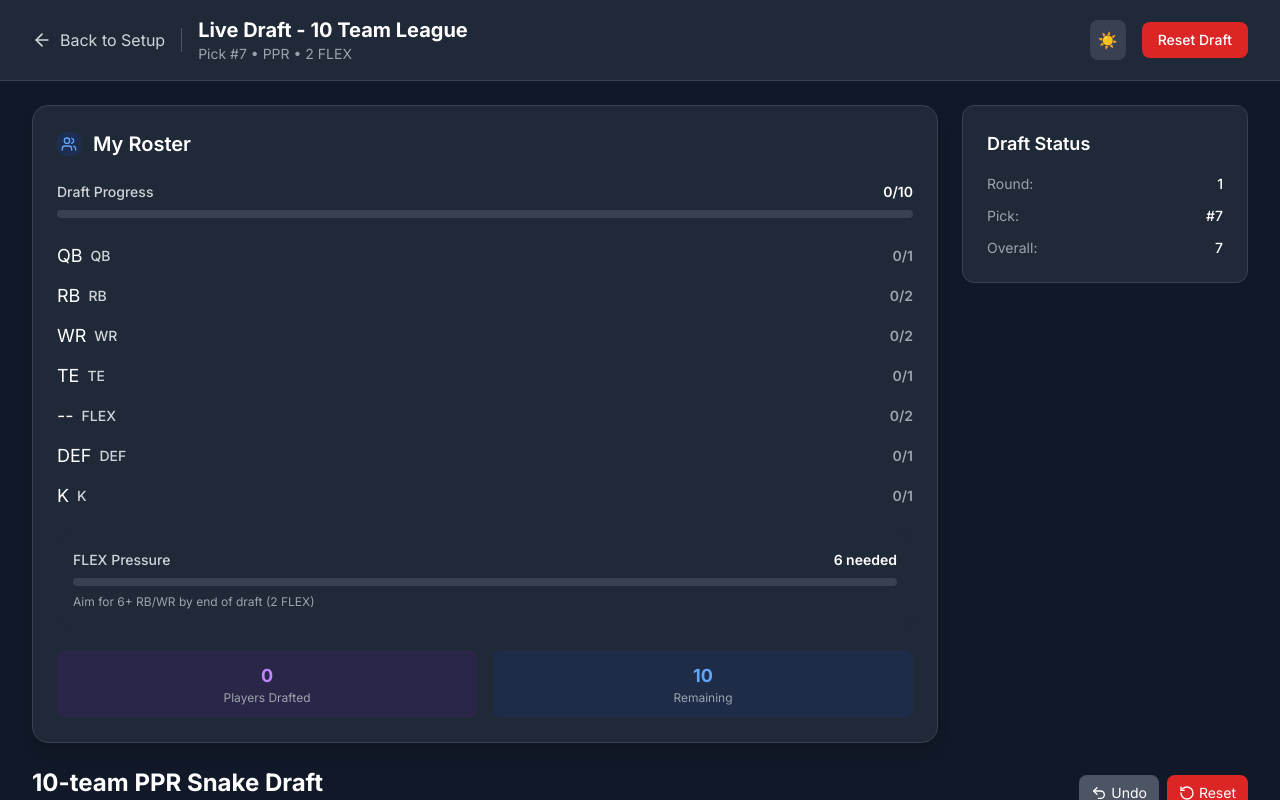
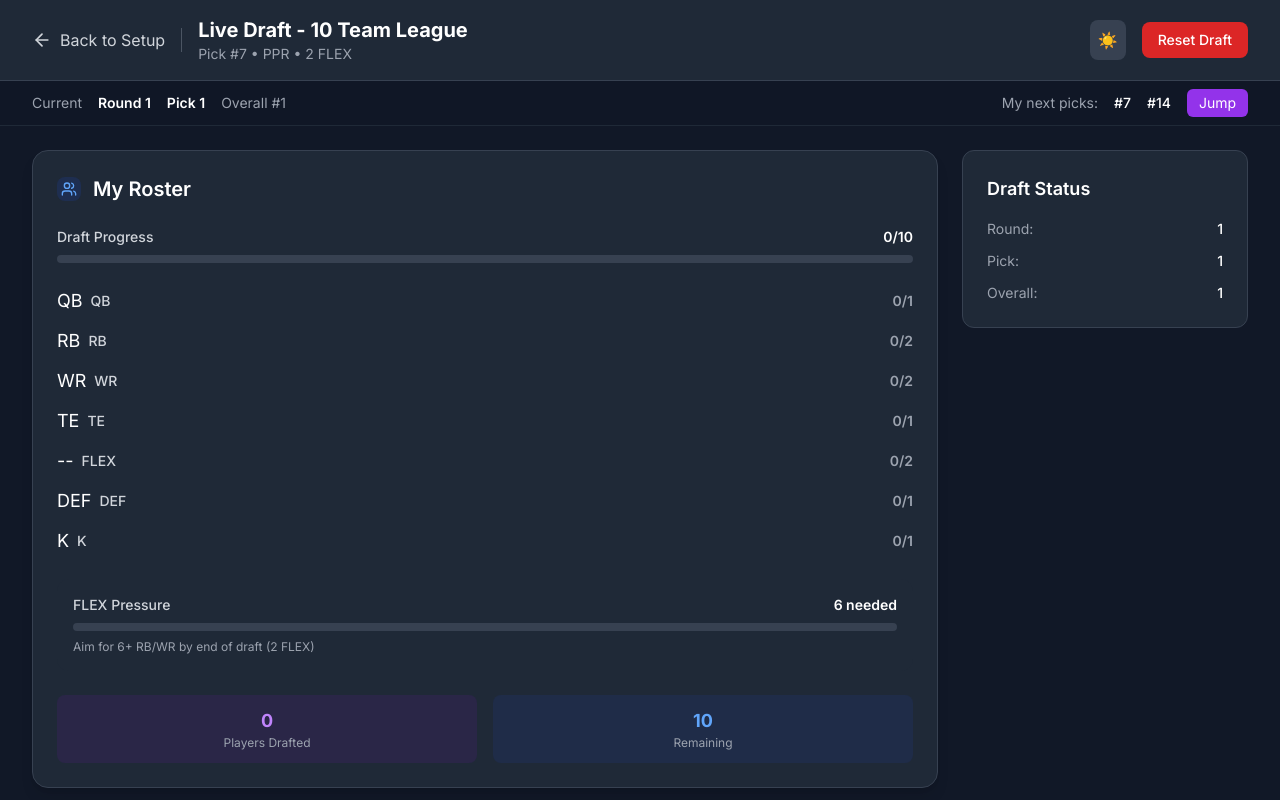
Before and after one commit to krcoffelt/SnakeEyes, a Next.js app in the folder livedraft-assistant/: page /draft in a window 1280 px wide. Shown: the top 800 px of the page. Built offline with nearby package versions, Linux system fonts and the light colour scheme.

Commit message:
UX: sticky context bar with current/next picks; dynamic draft status; anchor for board jump

```diff
--- a/livedraft-assistant/src/app/draft/page.tsx
+++ b/livedraft-assistant/src/app/draft/page.tsx
@@ -1,6 +1,6 @@
 'use client';
 
-import React, { useEffect, useState } from 'react';
+import React, { useEffect, useState, useMemo } from 'react';
 import { useRouter } from 'next/navigation';
 import { useDraftStore } from '../../store/draftStore';
 import Header from '../../components/Header';
@@ -8,18 +8,20 @@ import DraftBoard from '../../components/DraftBoard';
 import LiveRecommendations from '../../components/LiveRecommendations';
 import PlayerSearch from '../../components/PlayerSearch';
 import MyRoster from '../../components/MyRoster';
-import { ArrowLeft, Settings } from 'lucide-react';
+import { ArrowLeft } from 'lucide-react';
+import { getCurrentOverallPick, getRoundAndPick, nextTwoUserPicks } from '../../lib/draftMath';
 
 export default function DraftPage() {
   const router = useRouter();
-  const { loadData, config, loading, error, clearError, resetDraft } = useDraftStore(s => ({
+  const { loadData, config, loading, error, clearError, resetDraft, drafted } = useDraftStore(s => ({
     loadData: s.loadData,
     config: s.config,
     loading: s.loading,
     error: s.error,
     clearError: s.clearError,
-    resetDraft: s.resetDraft
-  }), (a, b) => a.config === b.config && a.loading === b.loading && a.error === b.error);
+    resetDraft: s.resetDraft,
+    drafted: s.drafted,
+  }));
   const [theme, setTheme] = useState<'light' | 'dark'>('dark');
 
   useEffect(() => {
@@ -35,6 +37,21 @@ export default function DraftPage() {
 
   const toggleTheme = () => { setTheme(prev => prev === 'light' ? 'dark' : 'light'); };
   const goBackToSetup = () => { router.push('/'); };
+
+  const { overall, round, pickInRound, nextPicks } = useMemo(() => {
+    const overallNow = getCurrentOverallPick(drafted.length);
+    const { round, pickInRound } = getRoundAndPick(overallNow, config.teams);
+    const nextPicks = nextTwoUserPicks(overallNow, config.slot, config.teams);
+    return { overall: overallNow, round, pickInRound, nextPicks };
+  }, [drafted.length, config.teams, config.slot]);
+
+  const jumpToMyNextPick = () => {
+    const nextOverall = nextPicks[0];
+    const { round, pickInRound } = getRoundAndPick(nextOverall, config.teams);
+    // Scroll to the DraftBoard area; DraftBoard already autoscrolls rounds, so this focuses attention
+    const board = document.querySelector('#live-draft-board');
+    if (board) board.scrollIntoView({ behavior: 'smooth', block: 'start' });
+  };
 
   return (
     <div className="min-h-screen bg-gray-50 dark:bg-gray-900">
@@ -77,6 +94,26 @@ export default function DraftPage() {
         </div>
       </div>
 
+      {/* Sticky context bar */}
+      <div className="sticky top-0 z-30 backdrop-blur supports-[backdrop-filter]:bg-white/60 dark:supports-[backdrop-filter]:bg-gray-900/60 bg-white/80 dark:bg-gray-900/80 border-b border-gray-200 dark:border-gray-800">
+        <div className="max-w-7xl mx-auto px-4 sm:px-6 lg:px-8 py-2">
+          <div className="flex items-center justify-between text-sm">
+            <div className="flex items-center space-x-4">
+              <span className="text-gray-600 dark:text-gray-400">Current</span>
+              <span className="font-semibold text-gray-900 dark:text-white">Round {round}</span>
+              <span className="font-semibold text-gray-900 dark:text-white">Pick {pickInRound}</span>
+              <span className="text-gray-600 dark:text-gray-400">Overall #{overall}</span>
+            </div>
+            <div className="flex items-center space-x-4">
+              <span className="text-gray-600 dark:text-gray-400">My next picks:</span>
+              <span className="font-medium text-gray-900 dark:text-white">#{nextPicks[0]}</span>
+              <span className="font-medium text-gray-900 dark:text-white">#{nextPicks[1]}</span>
+              <button onClick={jumpToMyNextPick} className="px-3 py-1 rounded-md bg-purple-600 hover:bg-purple-700 text-white">Jump</button>
+            </div>
+          </div>
+        </div>
+      </div>
+
       <main className="max-w-7xl mx-auto px-4 sm:px-6 lg:px-8 py-6">
         {/* Top Row - My Roster and Quick Stats */}
         <div className="grid grid-cols-1 lg:grid-cols-4 gap-6 mb-6">
@@ -89,15 +126,15 @@ export default function DraftPage() {
               <div className="space-y-3 text-sm">
                 <div className="flex justify-between">
                   <span className="text-gray-600 dark:text-gray-400">Round:</span>
-                  <span className="font-medium text-gray-900 dark:text-white">1</span>
+                  <span className="font-medium text-gray-900 dark:text-white">{round}</span>
                 </div>
                 <div className="flex justify-between">
                   <span className="text-gray-600 dark:text-gray-400">Pick:</span>
-                  <span className="font-medium text-gray-900 dark:text-white">#{config.slot}</span>
+                  <span className="font-medium text-gray-900 dark:text-white">{pickInRound}</span>
                 </div>
                 <div className="flex justify-between">
                   <span className="text-gray-600 dark:text-gray-400">Overall:</span>
-                  <span className="font-medium text-gray-900 dark:text-white">{config.slot}</span>
+                  <span className="font-medium text-gray-900 dark:text-white">{overall}</span>
                 </div>
               </div>
             </div>
@@ -107,7 +144,9 @@ export default function DraftPage() {
         {/* Main Draft Area - Full Width Layout */}
         <div className="space-y-6">
           {/* Draft Board - Full Width at Top */}
-          <DraftBoard />
+          <div id="live-draft-board">
+            <DraftBoard />
+          </div>
 
           {/* Player Table and Recommendations - Side by Side */}
           <div className="grid grid-cols-1 xl:grid-cols-4 gap-6">
```
